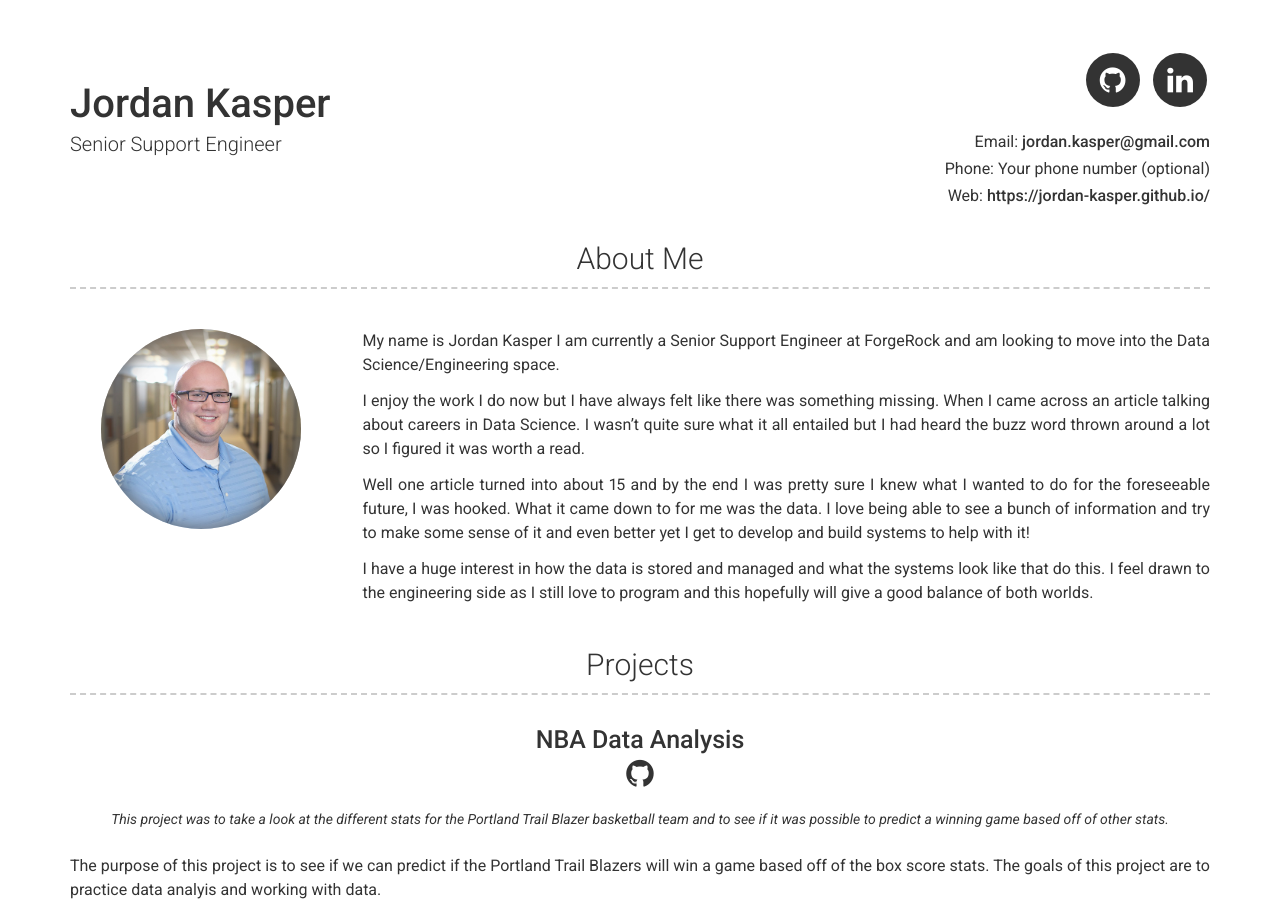
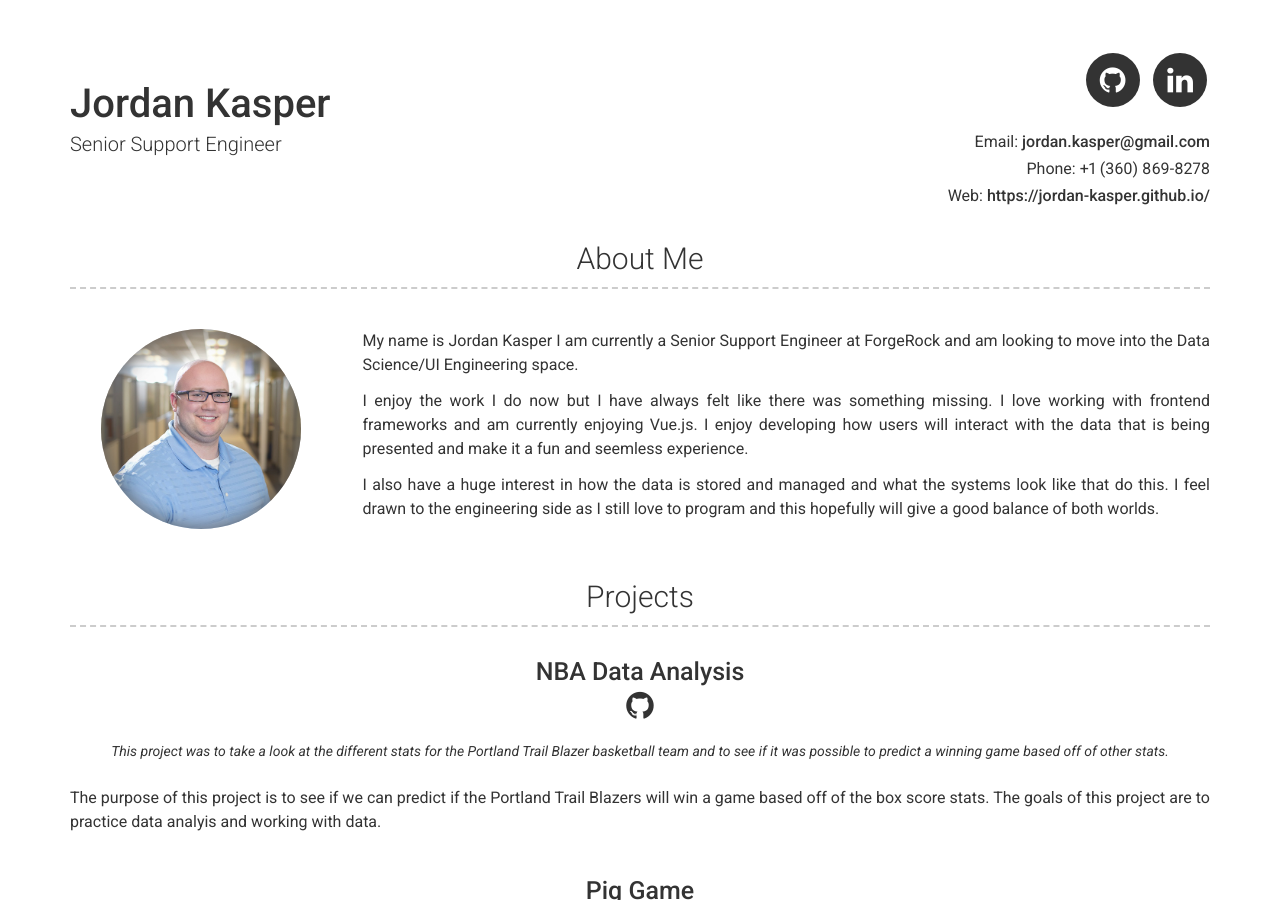
Before and after one commit to jordan-kasper/jordan-kasper.github.io, a Jekyll site: the page built from index.md, in a window 1280 px wide and 900 px high. Built offline with Jekyll 4.4.1, drawn with Linux system fonts in a browser that asks for light colours.

Commit message:
editing about me

```diff
--- a/_config.yml
+++ b/_config.yml
@@ -6,7 +6,7 @@ repository: Git repository where your resume will be hosted, only required if yo
 name: Jordan Kasper
 title: Senior Support Engineer
 email: jordan.kasper@gmail.com
-phone: Your phone number (optional)
+phone: +1 (360) 869-8278
 website: https://jordan-kasper.github.io/
 
 # Social links
@@ -17,17 +17,12 @@ linkedin_username: jordan-kasper-204a7048
 # about_title: About Me (Use this to override about section title)
 about_profile_image: images/image.jpg
 about_content: | # this will include new lines to allow paragraphs
-  My name is Jordan Kasper I am currently a Senior Support Engineer at ForgeRock and am looking to move into the Data Science/Engineering space.
+  My name is Jordan Kasper I am currently a Senior Support Engineer at ForgeRock and am looking to move into the Data Science/UI Engineering space.
 
-  I enjoy the work I do now but I have always felt like there was something missing. When I came across an article talking
-  about careers in Data Science. I wasn’t quite sure what it all entailed but I had heard the buzz word thrown around
-  a lot so I figured it was worth a read.
+  I enjoy the work I do now but I have always felt like there was something missing. I love working with frontend frameworks and am currently enjoying Vue.js. I enjoy developing how
+  users will interact with the data that is being presented and make it a fun and seemless experience.
 
-  Well one article turned into about 15 and by the end I was pretty sure I knew what I wanted to do for the foreseeable
-  future, I was hooked. What it came down to for me was the data. I love being able to see a bunch of information and
-  try to make some sense of it and even better yet I get to develop and build systems to help with it!
-
-  I have a huge interest in how the data is stored and managed and what the systems look like that do this. I feel drawn
+  I also have a huge interest in how the data is stored and managed and what the systems look like that do this. I feel drawn
   to the engineering side as I still love to program and this hopefully will give a good balance of both worlds.
 
 # Projects Section
```
